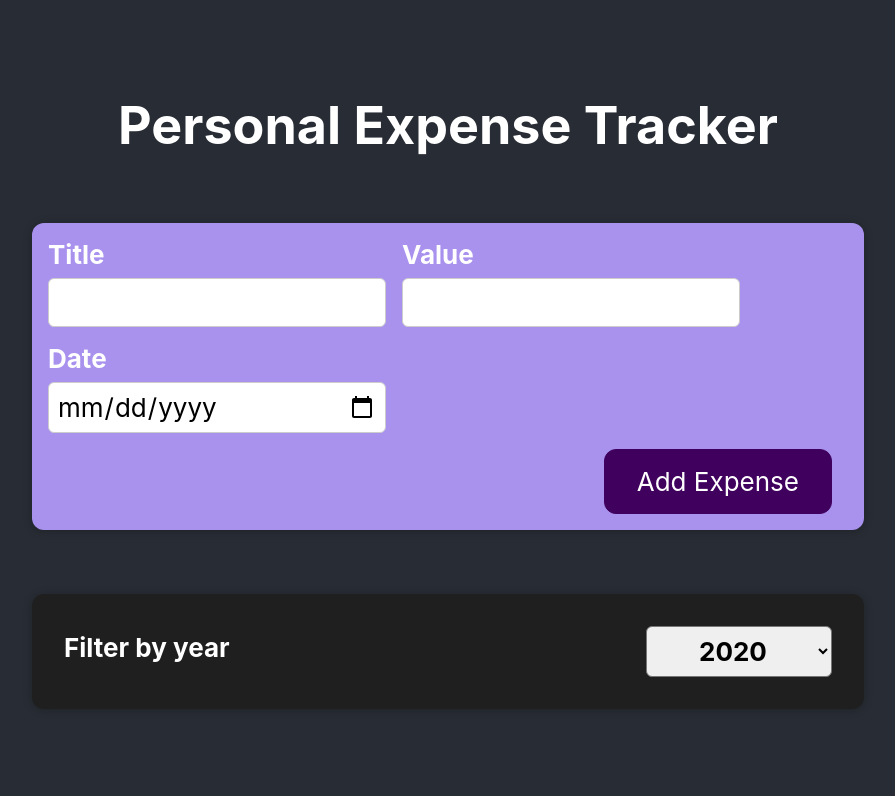
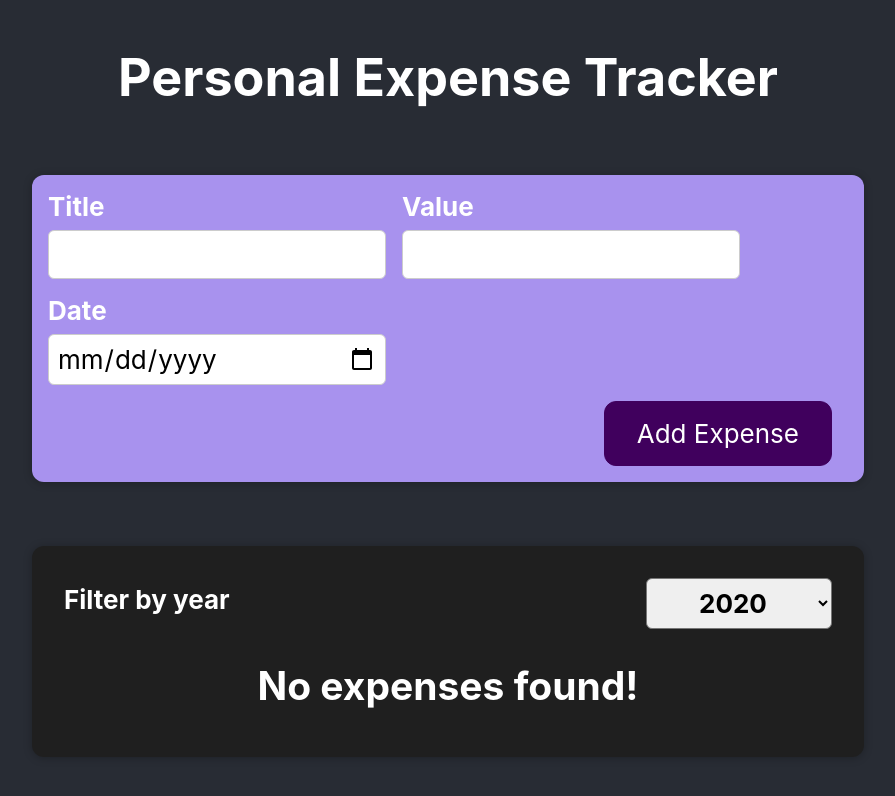
Before and after one commit to gdfbarbosa/react-expense-app, a React (Create React App) app: page / in a window 1280 px wide. Shown: the top 796 px of the page, without its empty margins (192-1087 px from the left). Built offline with nearby package versions, Linux system fonts and the light colour scheme.

Commit message:
refactor to add a new ExpenseList component

```diff
--- a/src/App.js
+++ b/src/App.js
@@ -1,14 +1,13 @@
 import { useState } from "react";
 import "./App.css";
-import ExpenseList from "./components/ExpenseList";
 import NewExpense from "./components/NewExpense";
+import Expenses from "./components/Expenses";
 
 const App = () => {
   const [expenses, setExpenses] = useState([]);
 
   const addExpenseHandler = (expense) => {
     setExpenses((prevExpenses) => {
-      //expenses.push(expense);
       return [expense, ...prevExpenses];
     });
   };
@@ -18,7 +17,7 @@ const App = () => {
       <header className="App-header">
         <h1>Personal Expense Tracker</h1>
         <NewExpense onAddExpense={addExpenseHandler} />
-        <ExpenseList expenses={expenses} />
+        <Expenses expenses={expenses} />
       </header>
     </div>
   );
--- a/src/components/ExpenseList.css
+++ b/src/components/ExpenseList.css
@@ -1,9 +1,9 @@
-.expenses {
-  padding: 1rem;
-  background-color: rgb(31, 31, 31);
-  margin: 2rem auto;
-  width: 50rem;
-  max-width: 95%;
-  border-radius: 12px;
-  box-shadow: 0 1px 8px rgba(0, 0, 0, 0.25);
+.expenses-list {
+  list-style: none;
+  padding: 0;
 }
+
+.expenses-list__fallback {
+  color: white;
+  text-align: center;
+}
--- a/src/components/ExpenseList.js
+++ b/src/components/ExpenseList.js
@@ -1,24 +1,12 @@
-import { useState } from "react";
-import Card from "./Card";
 import ExpenseItem from "./ExpenseItem";
 import "./ExpenseList.css";
-import ExpensesFilter from "./ExpensesFilter";
 
 const ExpenseList = (props) => {
-  const [year, setYear] = useState("2020");
+  if (props.items.length === 0) {
+    return <h2>No expenses found!</h2>;
+  }
 
-  const filterChangeHandler = (selectedYear) => {
-    setYear(selectedYear);
-  };
-
-  const filteredExpenses = props.expenses.filter(
-    (e) => e.date.getFullYear() === parseInt(year)
-  );
-
-  return (
-    <Card className="expenses">
-      <ExpensesFilter selected={year} onChangeFilter={filterChangeHandler} />
-      {filteredExpenses.map((expense) => (
+  return props.items.map((expense) => (
     <ExpenseItem
       key={expense.id}
       id={expense.id}
@@ -26,9 +14,7 @@ const ExpenseList = (props) => {
       date={expense.date}
       value={expense.value}
     />
-      ))}
-    </Card>
-  );
+  ));
 };
 
 export default ExpenseList;
--- /dev/null
+++ b/src/components/Expenses.css
@@ -0,0 +1,9 @@
+.expenses {
+  padding: 1rem;
+  background-color: rgb(31, 31, 31);
+  margin: 2rem auto;
+  width: 50rem;
+  max-width: 95%;
+  border-radius: 12px;
+  box-shadow: 0 1px 8px rgba(0, 0, 0, 0.25);
+}
--- /dev/null
+++ b/src/components/Expenses.js
@@ -0,0 +1,26 @@
+import { useState } from "react";
+import Card from "./Card";
+import "./Expenses.css";
+import ExpensesFilter from "./ExpensesFilter";
+import ExpenseList from "./ExpenseList";
+
+const Expenses = (props) => {
+  const [year, setYear] = useState("2020");
+
+  const filterChangeHandler = (selectedYear) => {
+    setYear(selectedYear);
+  };
+
+  const filteredExpenses = props.expenses.filter(
+    (e) => e.date.getFullYear() === parseInt(year)
+  );
+
+  return (
+    <Card className="expenses">
+      <ExpensesFilter selected={year} onChangeFilter={filterChangeHandler} />
+      <ExpenseList items={filteredExpenses} />
+    </Card>
+  );
+};
+
+export default Expenses;
```
Lines whose indentation alone changed are shown as unchanged.
